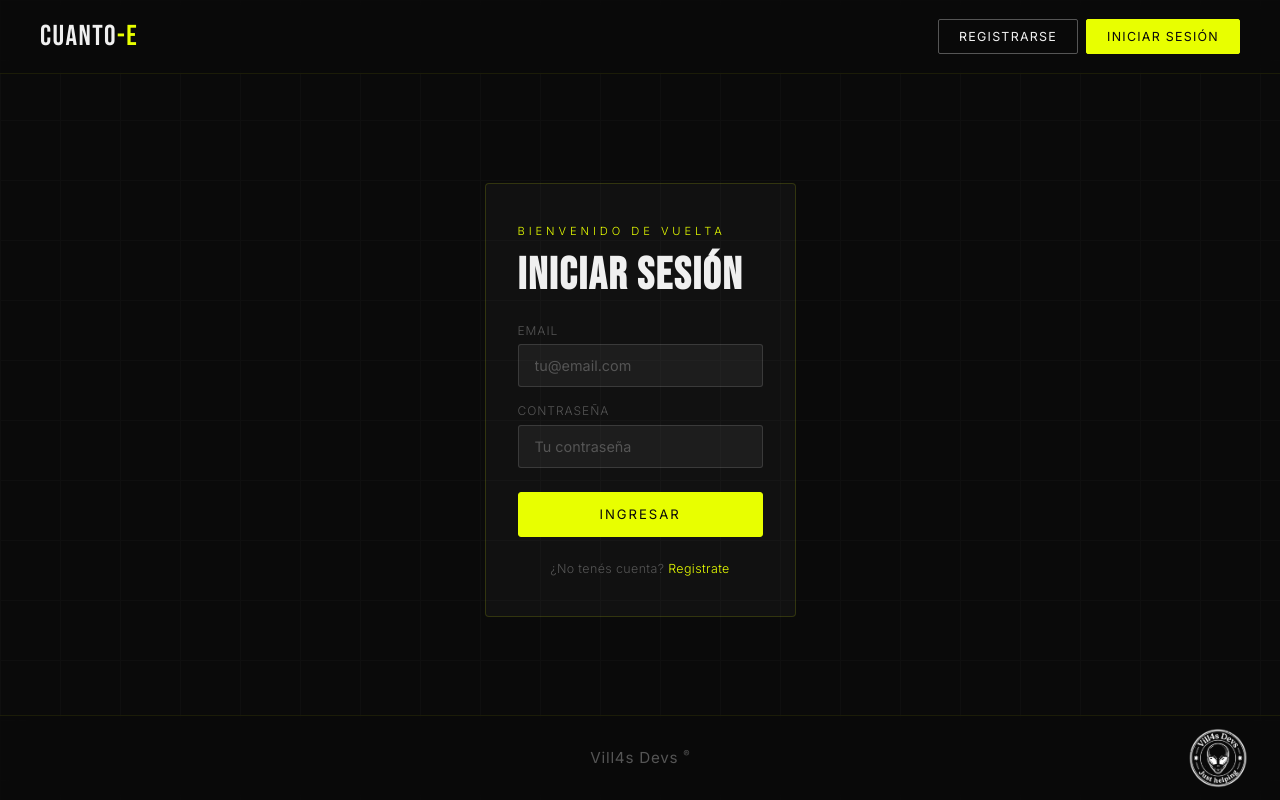
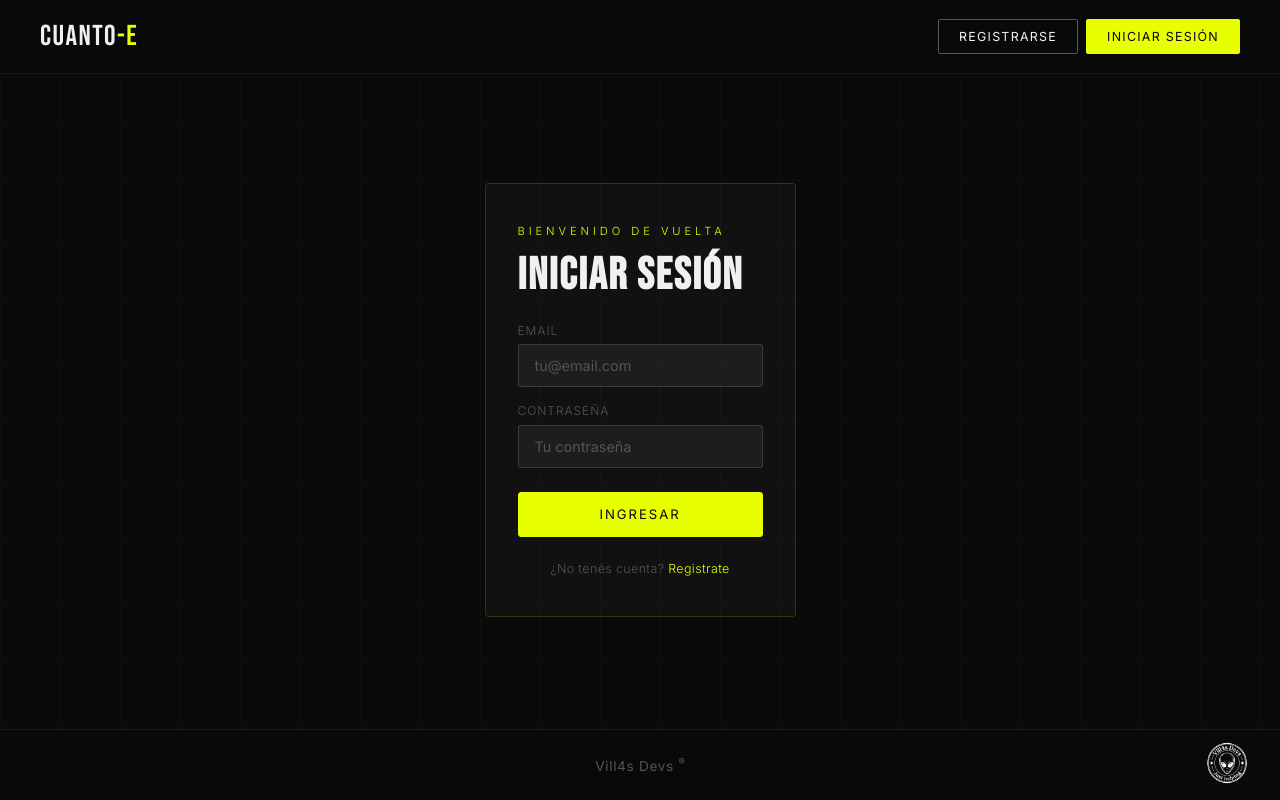
Before and after one commit to g-villa/cuanto-e, a React (Vite) app: page /login in a window 1280 px wide. Built offline with nearby package versions, Linux system fonts and the light colour scheme; no server answers.

Commit message:
agregado link a Linkedin en Footer

```diff
--- a/src/components/Footer.css
+++ b/src/components/Footer.css
@@ -1,37 +1,4 @@
-/*Footer.css*/
 /*
-.footer {
-  position: fixed;
-  bottom: 0;
-  left: 0;
-  right: 0;
-  z-index: 100;
-  display: flex;
-  align-items: center;
-  justify-content: center;
-  padding: 0.75rem 2rem;
-  background: rgba(10, 10, 10, 0.75);
-  backdrop-filter: blur(12px);
-  -webkit-backdrop-filter: blur(12px);
-  border-top: 1px solid rgba(232, 255, 0, 0.08);
-}
-
-.footer-logo {
-  height: 60px;
-  width: auto;
-  object-fit: contain;
-}
-
-@media (max-width: 480px) {
-  .footer {
-    padding: 0.6rem 1.25rem;
-  }
-
-  .footer-logo {
-    height: 32px;
-  }
-}
-*/
 .footer {
   position: fixed;
   bottom: 0;
@@ -52,10 +19,86 @@
   flex: 1;
 }
 
-/*TAMAÑO LETRA VILL4S DEVS EN PC*/
+
 .footer-brand {
   font-family: "Inter", sans-serif;
-  font-size: 0.95rem; /* <-- modificar este*/
+  font-size: 0.95rem;
+  letter-spacing: 0.05em;
+  color: var(--muted);
+  position: absolute;
+  left: 50%;
+  transform: translateX(-50%);
+  white-space: nowrap;
+  transition: color 0.2s ease;
+}
+
+.footer-brand:hover {
+  color: var(--text);
+}
+
+.footer-tm {
+  font-size: 0.6rem;
+  vertical-align: super;
+  color: var(--muted);
+  letter-spacing: 0;
+}
+
+.footer-right {
+  flex: 1;
+  display: flex;
+  justify-content: flex-end;
+  align-items: center;
+}
+
+.footer-logo {
+  height: 60px;
+  width: auto;
+  object-fit: contain;
+}
+
+@media (max-width: 480px) {
+  .footer {
+    padding: 0.65rem 1.25rem;
+  }
+
+
+  .footer-brand {
+    font-size: 0.95rem;
+    letter-spacing: 0.03em;
+  }
+
+  .footer-logo {
+    height: 42px;
+  }
+}
+
+*/
+
+.footer {
+  position: fixed;
+  bottom: 0;
+  left: 0;
+  right: 0;
+  z-index: 100;
+  display: flex;
+  align-items: center;
+  justify-content: space-between;
+  padding: 0.75rem 2rem;
+  background: rgba(10, 10, 10, 0.75);
+  backdrop-filter: blur(12px);
+  -webkit-backdrop-filter: blur(12px);
+  border-top: 1px solid rgba(232, 255, 0, 0.08);
+}
+
+.footer-spacer {
+  flex: 1;
+}
+
+.footer-brand {
+  text-decoration: none;
+  cursor: pointer;
+  font-family: "Inter", sans-serif;
+  font-size: 0.85rem;
   font-weight: 400;
   letter-spacing: 0.05em;
   color: var(--muted);
@@ -83,9 +126,10 @@
   justify-content: flex-end;
   align-items: center;
 }
-/*MODIFICA TAMAÑO LOGO EN PC*/
+
 .footer-logo {
-  height: 60px;
+  cursor: pointer;
+  height: 42px;
   width: auto;
   object-fit: contain;
 }
@@ -95,13 +139,15 @@
     padding: 0.65rem 1.25rem;
   }
 
-  /*TAMAÑO LETRA VILL4S DEVS EN MOBILES*/
   .footer-brand {
-    font-size: 0.95rem;
+    text-decoration: none;
+    cursor: pointer;
+    font-size: 0.75rem;
     letter-spacing: 0.03em;
   }
-  /*MODIFICA TAMAÑO LOGO EN MOBILES*/
+
   .footer-logo {
-    height: 42px; /* <-- modificar este valor*/
+    cursor: pointer;
+    height: 32px;
   }
 }
--- a/src/components/Footer.jsx
+++ b/src/components/Footer.jsx
@@ -1,17 +1,4 @@
-/*Footer.jsx*/
 /*
-import "./Footer.css";
-import logo from "../assets/logo1.png";
-
-export default function Footer() {
-  return (
-    <footer className="footer">
-      <img src={logo} alt="Vill4s devs" className="footer-logo" />
-    </footer>
-  );
-}
-*/
-
 import "./Footer.css";
 import logo from "../assets/logo1.png";
 
@@ -28,3 +15,30 @@ export default function Footer() {
     </footer>
   );
 }
+*/
+
+import "./Footer.css";
+import logo from "../assets/logo1.png";
+
+const LINKEDIN = "https://www.linkedin.com/in/gonzalo-villacorta-36489b2a2";
+
+export default function Footer() {
+  return (
+    <footer className="footer">
+      <div className="footer-spacer" />
+      <a
+        href={LINKEDIN}
+        target="_blank"
+        rel="noopener noreferrer"
+        className="footer-brand"
+      >
+        Vill4s Devs <span className="footer-tm">®</span>
+      </a>
+      <div className="footer-right">
+        <a href={LINKEDIN} target="_blank" rel="noopener noreferrer">
+          <img src={logo} alt="Vill4s devs" className="footer-logo" />
+        </a>
+      </div>
+    </footer>
+  );
+}
```
